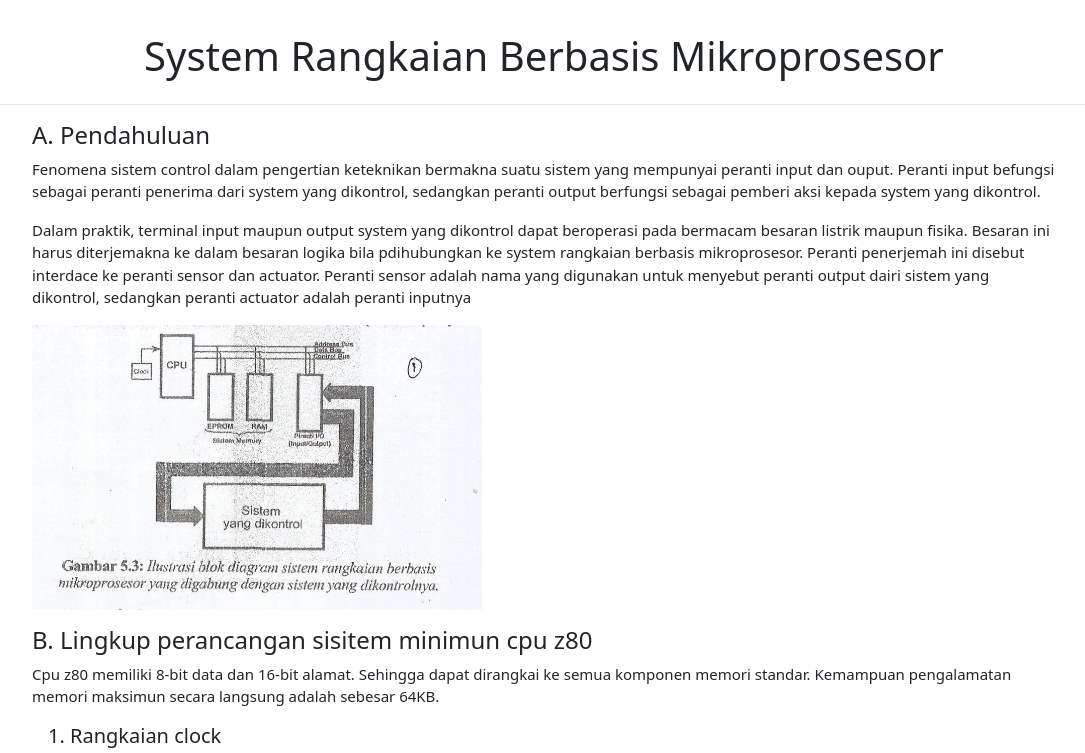
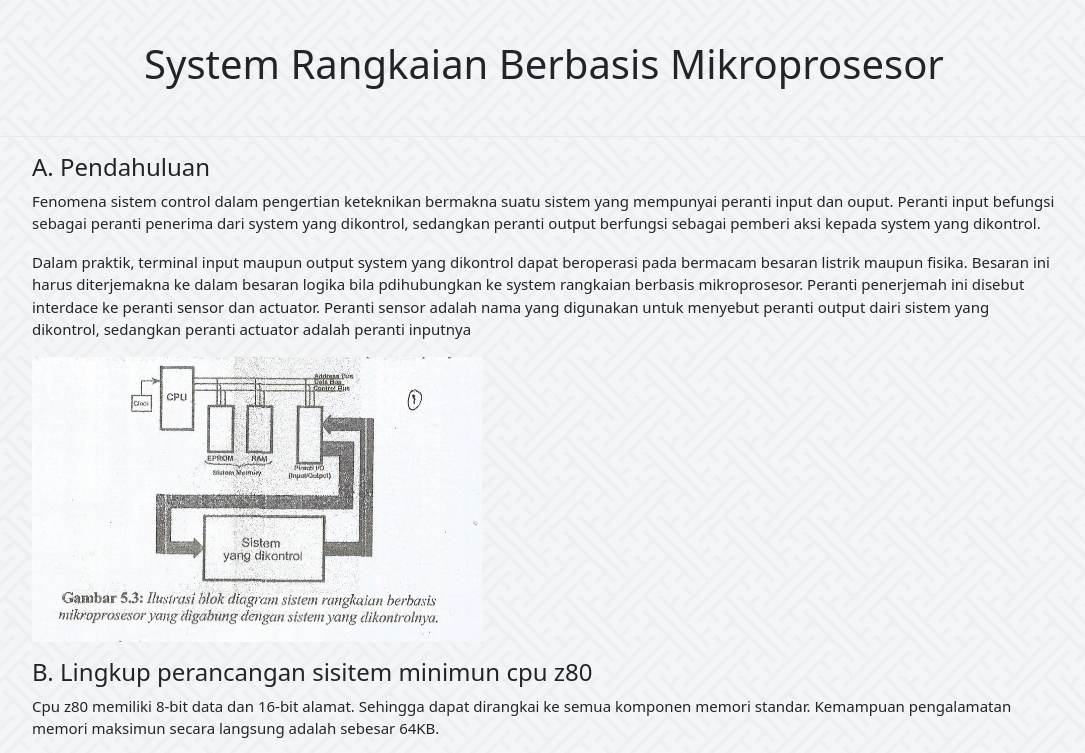
Before and after one commit to AliMasykur10/alimasykuribrahim.github.io, a plain HTML site: page index.html in a window 1280 px wide. Shown: the top 753 px of the page, without its empty margins (96-1181 px from the left). Drawn offline with nearby package versions, Linux system fonts and the light colour scheme.

Commit message:
trird commit

```diff
--- a/style.css
+++ b/style.css
@@ -12,10 +12,7 @@
 
 body {
   font-family: "Poppins";
-}
-
-main {
-  margin-top: 2rem;
+  background-image: url(assets/bgpattern.png);
 }
 
 .content {
@@ -24,8 +21,9 @@ main {
 }
 
 .judul {
-  padding-bottom: 1rem;
+  padding: 2.5rem 0;
   border-bottom: 1px solid rgb(233, 232, 232);
+  /* background-color: white; */
 }
 
 .judul h1 {
```
Also changed, not shown: assets/bgpattern.png (added).
